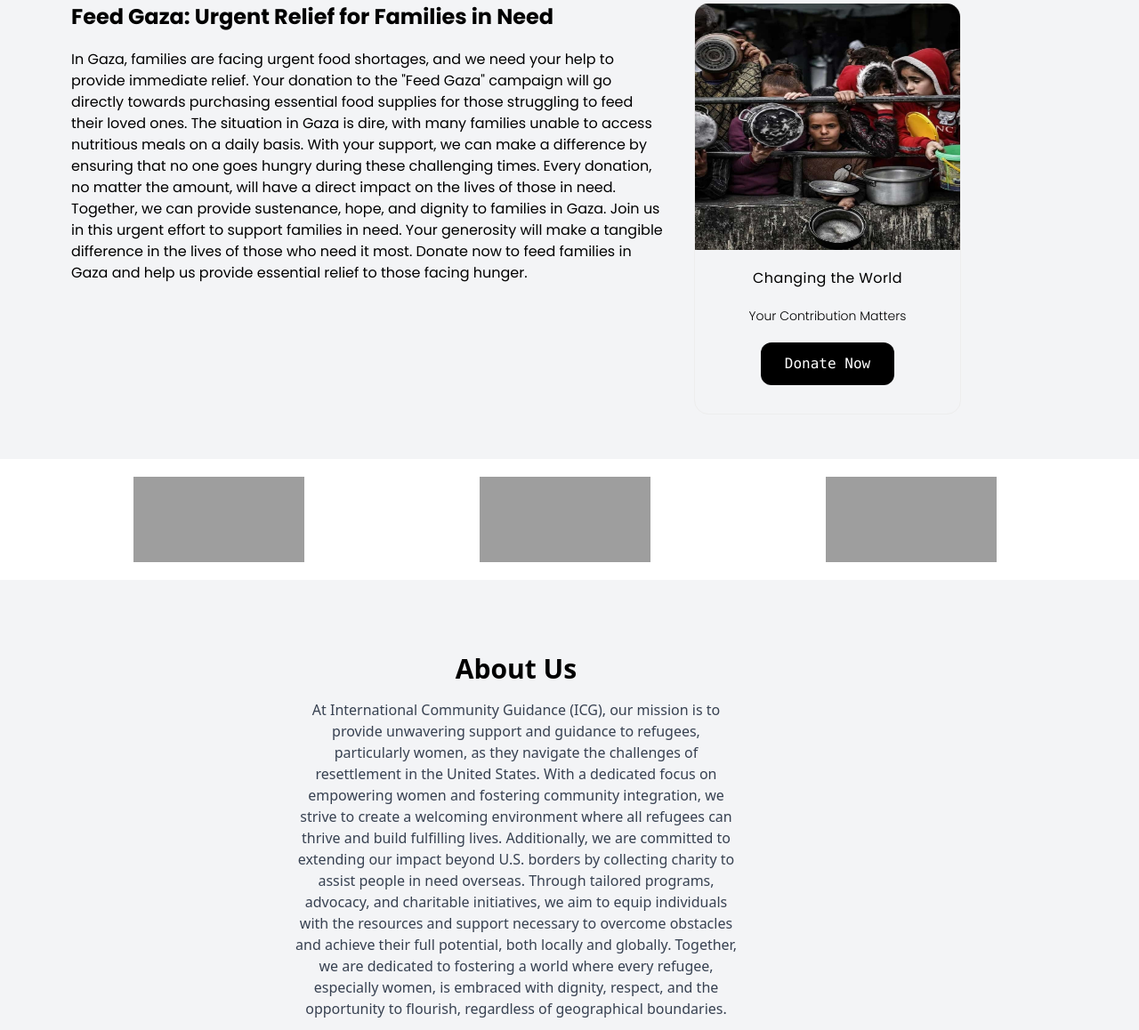
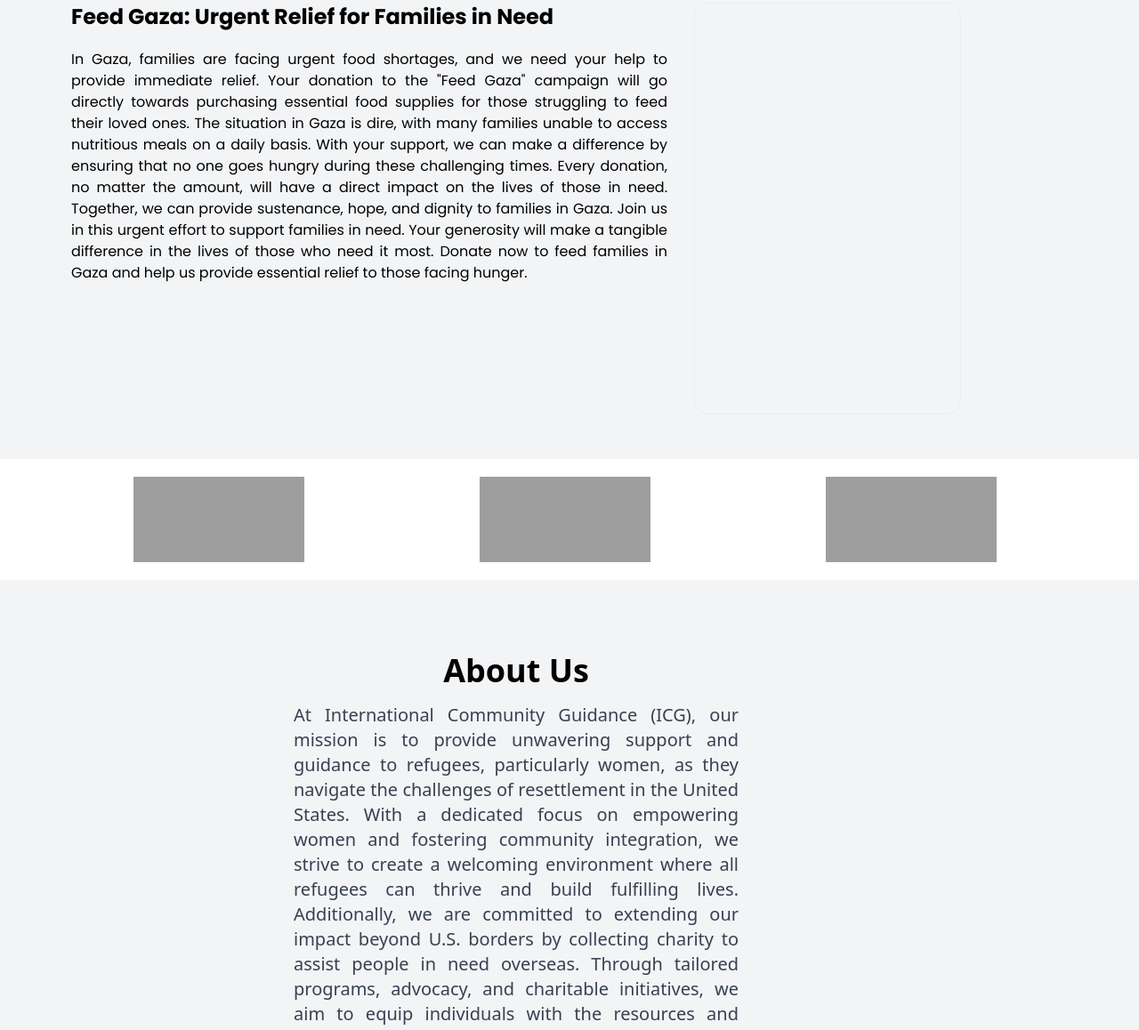
Before and after one commit to mahmoudmalhayek/ICG, a plain HTML site: page index.html in a window 1280 px wide. Shown: the part 534-1692 px from the top of the page at 89% size. Drawn offline with nearby package versions, Linux system fonts and the light colour scheme; grey boxes are pictures that could not be loaded; a script that the page names is missing.

Commit message:
Update index.html

```diff
--- a/index.html
+++ b/index.html
@@ -50,7 +50,10 @@
           class="md:flex max-md:h-screen max-md:bg-black pl-28 text-white md:items-center z-[-1] md:z-auto md:static absolute w-full left-0 md:w-auto md:py-0 py-4 md:pl-0 md:opacity-100 opacity-0 top-[-400px] transition-all ease-in duration-500"
         >
           <li class="mx-4 my-6 md:my-0">
-            <a href="" class="hover:text-[#FF9700] font-mono duration-500"
+            <a
+              href="#"
+              class="hover:text-[#FF9700] font-mono duration-500"
+              onclick="closeMenu()"
               >HOME</a
             >
           </li>
@@ -58,21 +61,24 @@
             <a
               href="#why-donate"
               class="hover:text-[#FF9700] font-mono duration-500"
-              >Why Donate
-            </a>
+              onclick="closeMenu()"
+              >Why Donate</a
+            >
           </li>
           <li class="mx-4 my-6 md:my-0" onclick="Menu(this)">
             <a
               href="#who-we-are"
               class="hover:text-[#FF9700] font-mono duration-500"
+              onclick="closeMenu()"
               >Who We Are</a
             >
           </li>
           <li class="mx-4 my-6 md:my-0">
             <a
               target="_blank"
-              href="https://www.instagram.com/icg_community_guidance?igsh=MzRlODBiNWFlZA=="
+              href="https://www.instagram.com/zana_darwish?igsh=MTF1NWpqZGp1dTFqdA=="
               class="hover:text-[#FF9700] font-mono duration-500"
+              onclick="closeMenu()"
               >CONTACT US</a
             >
           </li>
@@ -80,7 +86,7 @@
           <button
             class="bg-[#FF9700] md:hidden text-white font-[Poppins] duration-500 px-6 py-2 mx-4 hover:bg-cyan-500 rounded"
           >
-            <a href="#"> Donate Now </a>
+            <a  href="https://www.gofundme.com/f/a-mothers-journey-through-the-ashes-of-gaza/donate?utm_campaign=p_cp+share-sheet&utm_content=127.0.0.1&utm_medium=referral&utm_source=widget"> Donate Now </a>
           </button>
           <h2 class=""></h2>
         </ul>
@@ -102,7 +108,9 @@
             <button
               class="bg-[#FF9700] px-5 py-3 max-md:px-20 rounded-xl text-black font-mono font-extralight"
             >
-              <a href="http://" target="_blank" rel="noopener noreferrer"
+              <a
+                href="https://www.gofundme.com/f/a-mothers-journey-through-the-ashes-of-gaza/donate?utm_campaign=p_cp+share-sheet&utm_content=127.0.0.1&utm_medium=referral&utm_source=widget"
+                rel="noopener noreferrer"
                 >Donate Now</a
               >
             </button>
@@ -110,7 +118,7 @@
               class="bg-transparent max-md:hidden px-5 py-3 rounded-xl text-white font-mono border-white border-2 font-extralight"
             >
               <a
-                href="https://www.instagram.com/icg_community_guidance?igsh=MzRlODBiNWFlZA=="
+                href="https://www.instagram.com/zana_darwish?igsh=MTF1NWpqZGp1dTFqdA=="
                 target="_blank"
                 rel="noopener noreferrer"
               >
@@ -130,7 +138,9 @@
           >
             Feed Gaza: Urgent Relief for Families in Need
           </h1>
-          <p class="min-w-[320px] text-start max-w-[670px] mt-5 font-[Poppins]">
+          <p
+            class="min-w-[320px] max-w-[670px] mt-5 font-[Poppins] text-justify"
+          >
             In Gaza, families are facing urgent food shortages, and we need your
             help to provide immediate relief. Your donation to the "Feed Gaza"
             campaign will go directly towards purchasing essential food supplies
@@ -150,21 +160,7 @@
         <div
           class="min-w-[300px] flex flex-col gap-5 h-[463px] rounded-2xl overflow-hidden border-[#EDEDED] border-[1px]"
         >
-          <img class="h-3/5" src="Card.Webp" alt="" class="w-full h-full" />
-          <h2 class="text-center font-[Poppins] tracking-wide font-normal">
-            Changing the World
-          </h2>
-          <p class="text-center font-[Poppins] text-sm font-thin">
-            Your Contribution Matters
-          </p>
-          <button
-            class="bg-black w-[150px] self-center px-5 py-3 rounded-xl text-white font-mono font-extralight"
-          >
-            <a href="http://" target="_blank" rel="noopener noreferrer"
-              >Donate Now</a
-            >
-          </button>
-        </div>
+        <div class="gfm-embed" data-url="https://www.gofundme.com/f/kamathams-family-medical-and-funeral-expenses/widget/large?sharesheet=CAMPAIGN_PAGE"></div><script defer src="https://www.gofundme.com/static/js/embed.js"></script>
       </section>
       <section
         class="flex max-md:flex-col justify-between pl-[150px] pr-40 py-5"
@@ -191,56 +187,19 @@
           />
         </a>
       </section>
-      <section class="bg-gray-100 pl-20 pr-[200px] py-[50px]" id="who-we-are">
-        <div class="container mx-auto flex items-center justify-center my-8">
-          <div class="w-1/2 mx-4 h-[364px]">
+      <section class="bg-gray-100 px-4 md:pl-20 md:pr-[200px] py-8 md:py-[50px]" id="who-we-are">
+        <div class="container mx-auto flex flex-col md:flex-row items-center justify-center md:my-8">
+          <div class="w-full md:w-1/2 mx-4">
             <div class="text-center">
-              <h2 class="text-3xl font-bold mb-4">About Us</h2>
-              <p class="text-gray-700 text-center">
-                At International Community Guidance (ICG), our mission is to
-                provide unwavering support and guidance to refugees,
-                particularly women, as they navigate the challenges of
-                resettlement in the United States. With a dedicated focus on
-                empowering women and fostering community integration, we strive
-                to create a welcoming environment where all refugees can thrive
-                and build fulfilling lives. Additionally, we are committed to
-                extending our impact beyond U.S. borders by collecting charity
-                to assist people in need overseas. Through tailored programs,
-                advocacy, and charitable initiatives, we aim to equip
-                individuals with the resources and support necessary to overcome
-                obstacles and achieve their full potential, both locally and
-                globally. Together, we are dedicated to fostering a world where
-                every refugee, especially women, is embraced with dignity,
-                respect, and the opportunity to flourish, regardless of
-                geographical boundaries.
+              <h2 class="text-2xl md:text-3xl lg:text-4xl font-bold mb-4">About Us</h2>
+              <p class="text-gray-700 text-sm md:text-base lg:text-lg xl:text-xl text-justify">
+                At International Community Guidance (ICG), our mission is to provide unwavering support and guidance to refugees, particularly women, as they navigate the challenges of resettlement in the United States. With a dedicated focus on empowering women and fostering community integration, we strive to create a welcoming environment where all refugees can thrive and build fulfilling lives. Additionally, we are committed to extending our impact beyond U.S. borders by collecting charity to assist people in need overseas. Through tailored programs, advocacy, and charitable initiatives, we aim to equip individuals with the resources and support necessary to overcome obstacles and achieve their full potential, both locally and globally. Together, we are dedicated to fostering a world where every refugee, especially women, is embraced with dignity, respect, and the opportunity to flourish, regardless of geographical boundaries.
               </p>
             </div>
           </div>
-          <!-- <div class="w-1/2 mx-4 h-[364px]">
-            <div class="text-center">
-              <h2 class="text-3xl font-bold mb-4">Our Team</h2>
-              <p class="text-gray-700">
-                At International Community Guidance (ICG), our mission is to
-                provide unwavering support and guidance to refugees,
-                particularly women, as they navigate the challenges of
-                resettlement in the United States. With a dedicated focus on
-                empowering women and fostering community integration, we strive
-                to create a welcoming environment where all refugees can thrive
-                and build fulfilling lives. Additionally, we are committed to
-                extending our impact beyond U.S. borders by collecting charity
-                to assist people in need overseas. Through tailored programs,
-                advocacy, and charitable initiatives, we aim to equip
-                individuals with the resources and support necessary to overcome
-                obstacles and achieve their full potential, both locally and
-                globally. Together, we are dedicated to fostering a world where
-                every refugee, especially women, is embraced with dignity,
-                respect, and the opportunity to flourish, regardless of
-                geographical boundaries.
-              </p>
-            </div>
-          </div> -->
         </div>
       </section>
+
     </main>
 
     <footer class="w-full h-20 bg-black flex items-center text-white">
@@ -261,6 +220,13 @@
             list.classList.remove("top-[80px]"),
             list.classList.remove("opacity-100"));
       }
+      function closeMenu() {
+        let list = document.querySelector("ul");
+        let menuIcon = document.querySelector("ion-icon[name='menu']");
+        list.classList.remove("top-[80px]");
+        list.classList.remove("opacity-100");
+        menuIcon.name = "menu";
+      }
     </script>
   </body>
 </html>
```
